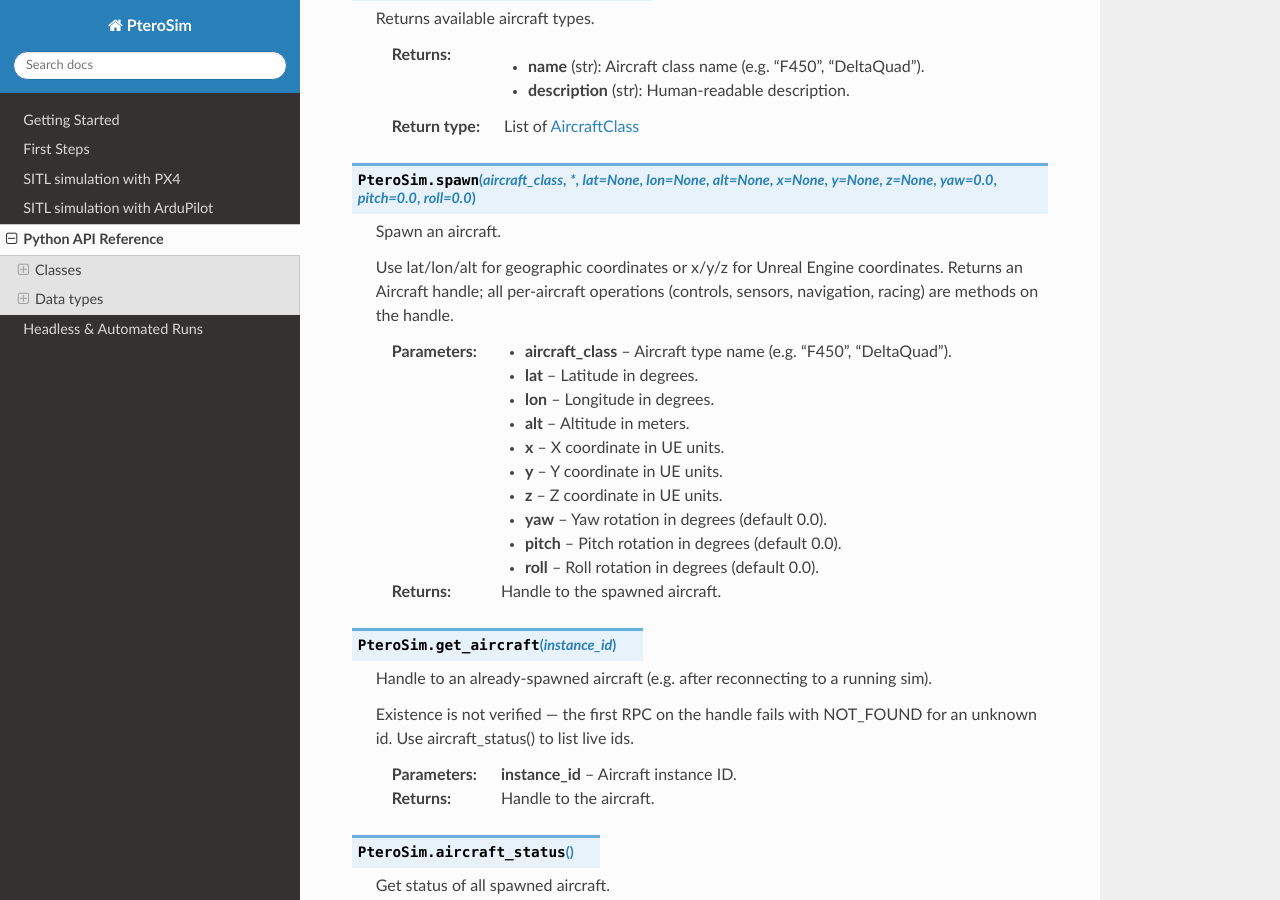
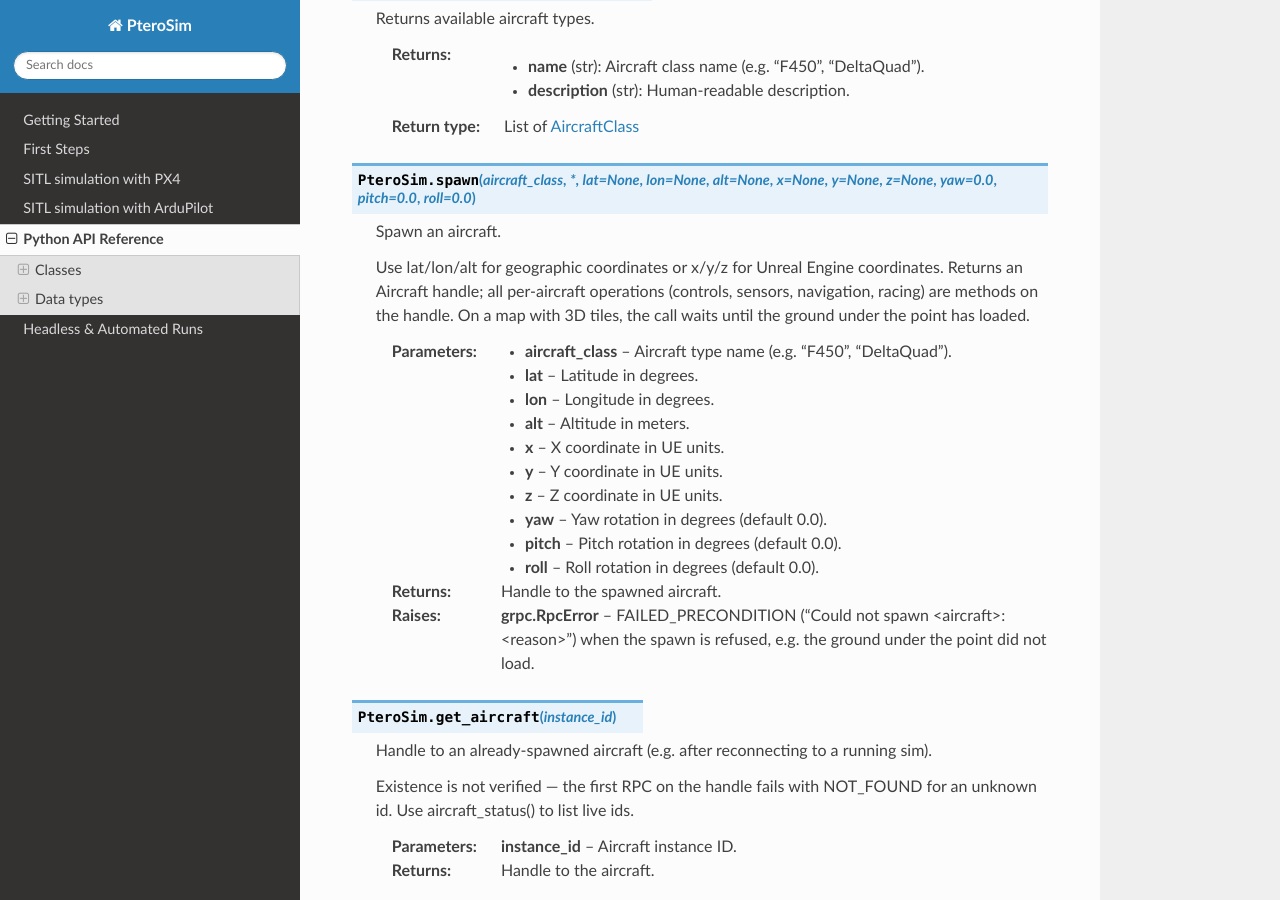
Before and after one commit to AlexanderRex/PteroSimDocs, a Sphinx documentation site: the page built from docs/source/python_api.rst, in a window 1280 px wide and 900 px high, scrolled down 4321 px. Built offline with Sphinx 7.4.7 and the Read the Docs theme 3.1.0, drawn with Linux system fonts in a browser that asks for light colours.

Commit message:
docs: regenerate python_api.rst from SDK 988cce380b34f9c7fbbfe654586d426d2de93a06 (#24)

```diff
--- a/docs/source/python_api.rst
+++ b/docs/source/python_api.rst
@@ -206,6 +206,7 @@
    Use lat/lon/alt for geographic coordinates or x/y/z for Unreal Engine
    coordinates. Returns an Aircraft handle; all per-aircraft operations
    (controls, sensors, navigation, racing) are methods on the handle.
+   On a map with 3D tiles, the call waits until the ground under the point has loaded.
 
    :param aircraft_class: Aircraft type name (e.g. "F450", "DeltaQuad").
    :param lat: Latitude in degrees.
@@ -219,6 +220,9 @@
    :param roll: Roll rotation in degrees (default 0.0).
 
    :returns: Handle to the spawned aircraft.
+
+   :raises grpc.RpcError: FAILED_PRECONDITION ("Could not spawn <aircraft>: <reason>")
+       when the spawn is refused, e.g. the ground under the point did not load.
 
 .. py:method:: PteroSim.get_aircraft(instance_id)
 
```
